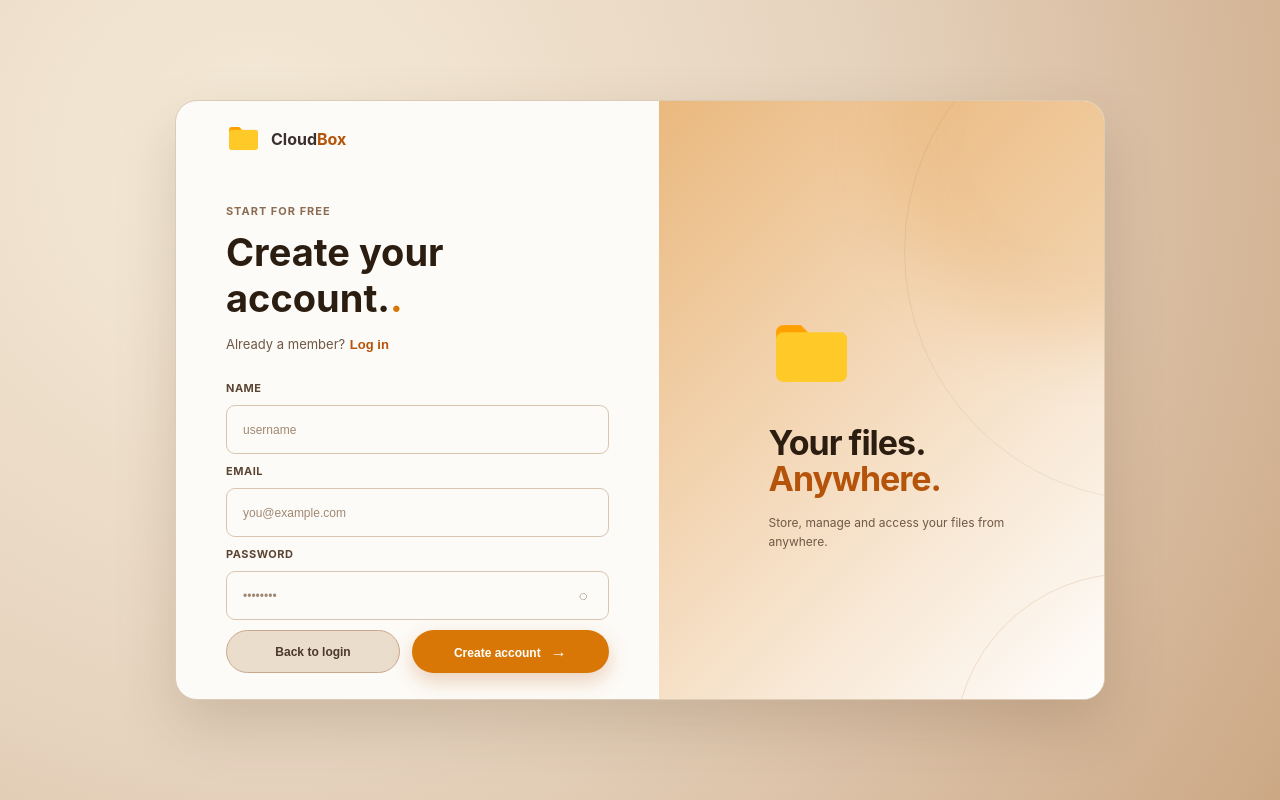
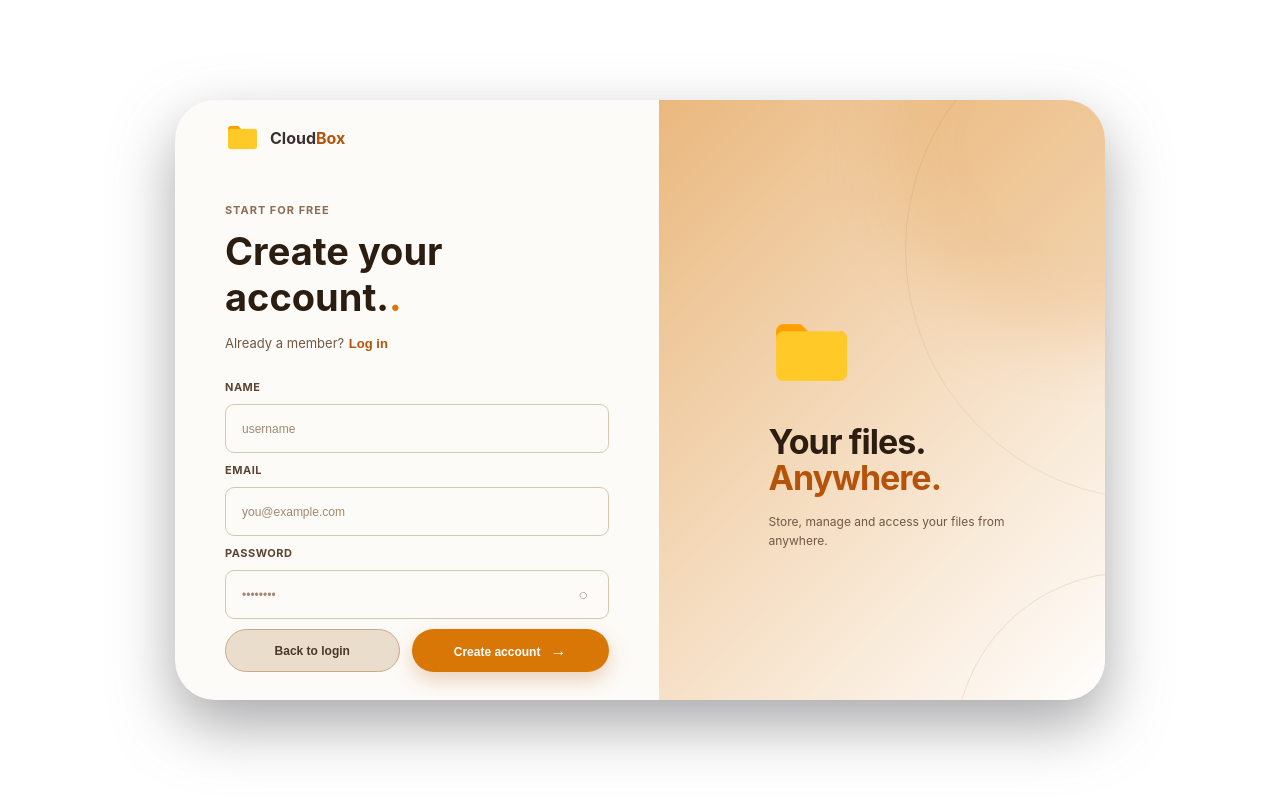
Before and after one commit to amankumar7/storagedrive-frontend, a React (Vite) app: page / in a window 1280 px wide. Built offline with nearby package versions, Linux system fonts and the light colour scheme.

Commit message:
css changes

```diff
--- a/src/css/Auth.css
+++ b/src/css/Auth.css
@@ -23,15 +23,6 @@ body {
     display: flex;
     align-items: center;
     justify-content: center;
-
-    background:
-            radial-gradient(
-                    circle at 20% 20%,
-                    #f5ebd8 0%,
-                    #e6d3be 50%,
-                    #cca885 100%
-            );
-
     padding: 20px;
 }
 
@@ -45,11 +36,10 @@ body {
     display: grid;
     grid-template-columns: 52% 48%;
     background: #fdfbf7;
-    border: 1px solid #dccbb5;
-    border-radius: 22px;
+    border-radius: 40px;
     overflow: hidden;
     box-shadow:
-            0 25px 60px rgba(80, 50, 20, 0.18);
+            0 25px 60px rgb(106 107 110 / 0.58);
 }
 
 /* =================================
```
